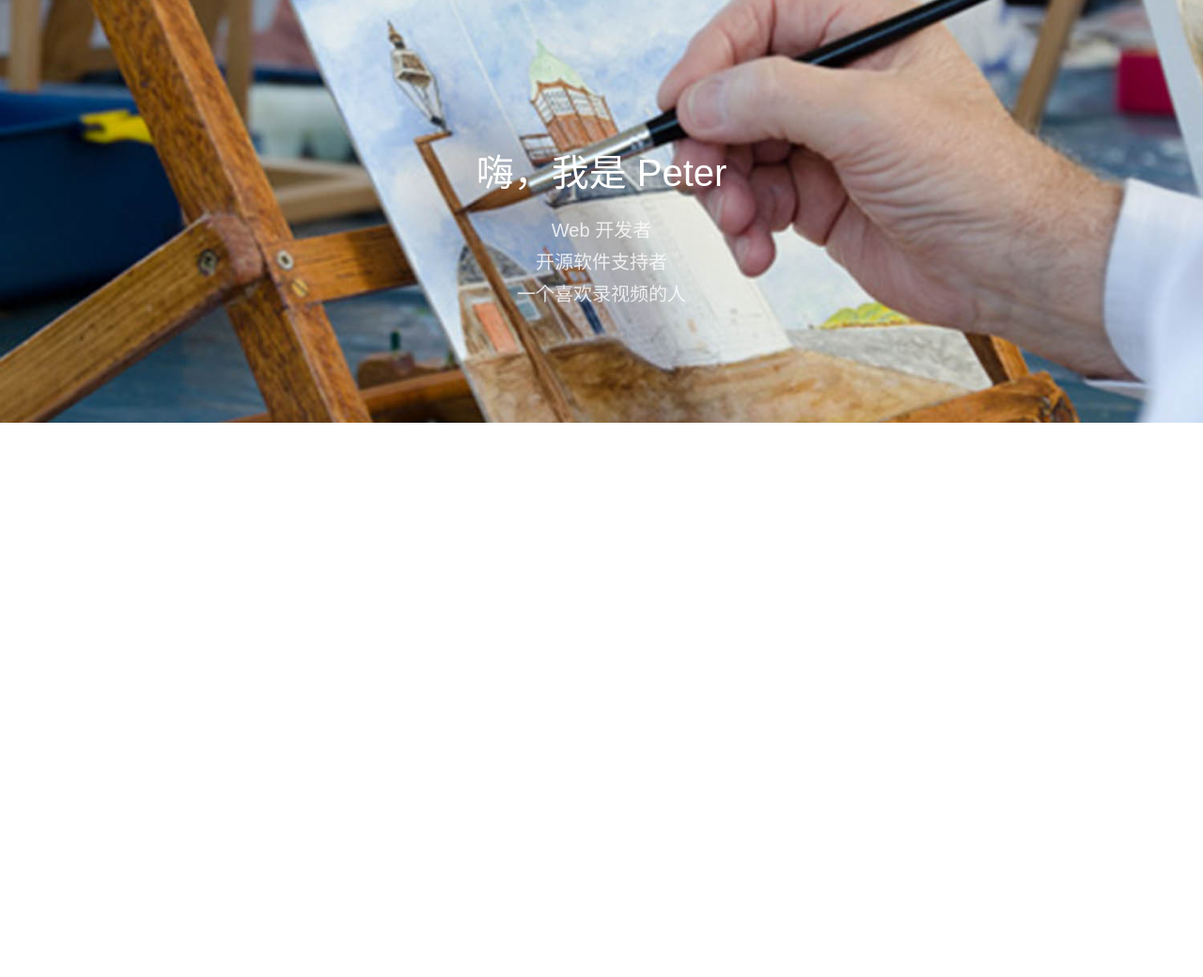
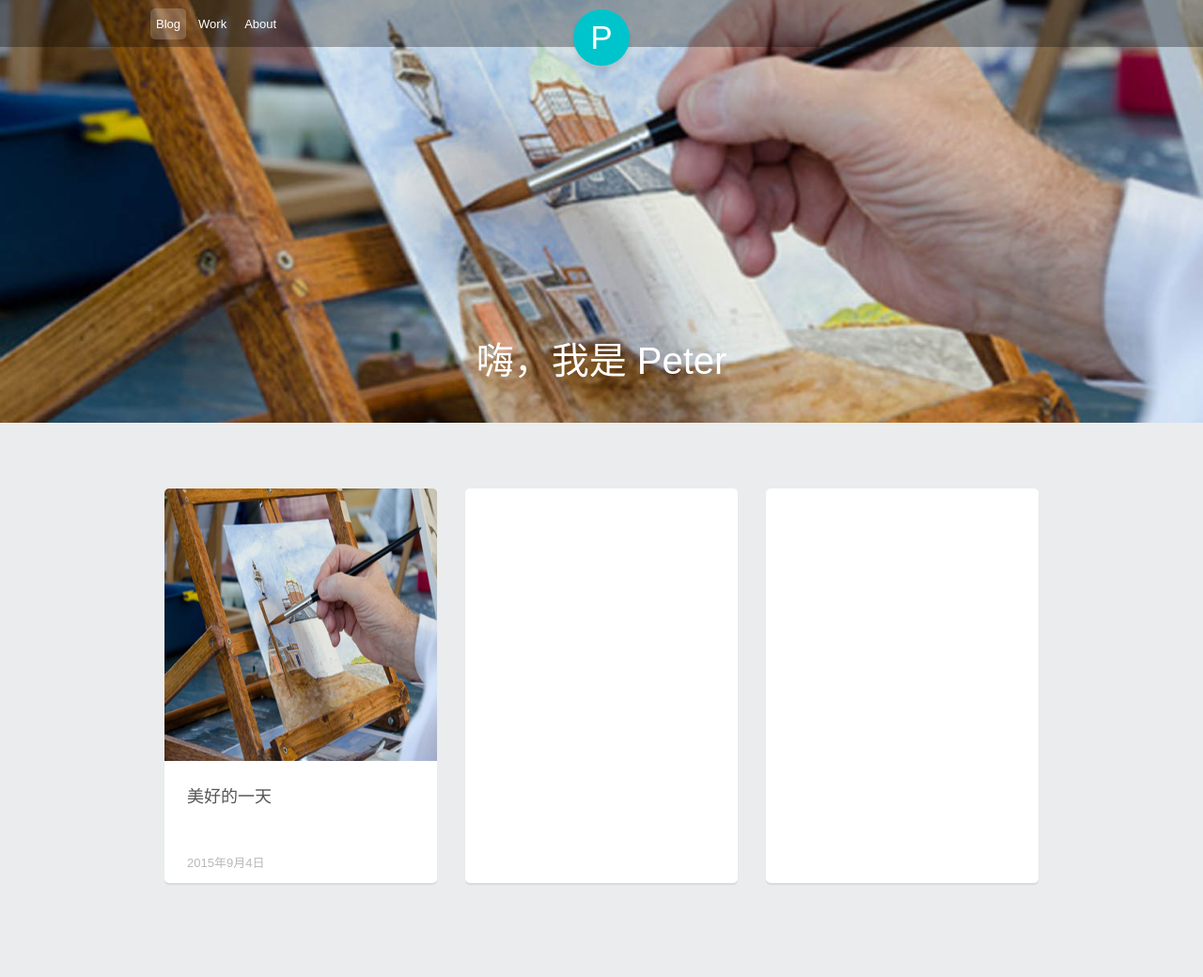
Before and after one commit to perfectfoolish/perfectfoolish.github.io, a website: page index.html in a window 1280 px wide. Shown: the whole page at 94% size. Before the commit the page ends 800 px from the top, so only its background shows below. Drawn offline with Linux system fonts and the light colour scheme.

Commit message:
post list

```diff
--- a/index.html
+++ b/index.html
@@ -4,15 +4,37 @@
   <meta charset="UTF-8">
   <link rel="stylesheet" type="text/css" href="main.css">
 </head>
-<body>
+<body class="welcome">
+  <div class="header">
+    <div class="container clearfix">
+      <ul class="nav">
+        <li class="current"><a href="">Blog</a></li>
+        <li><a href="">Work</a></li>
+        <li><a href="">About</a></li>
+      </ul>
+    </div>
+    <a href="/" class="logo">P</a>
+  </div>
   <div class="banner-page clearfix">
     <h1 class="tagline">
       嗨，我是 Peter
     </h1>
-    <div class="tagline-caption">
-      Web 开发者<br>
-      开源软件支持者<br>
-      一个喜欢录视频的人
+  </div>
+  <div class="post-list-wrapper">
+    <div class="container clearfix">
+      <div class="post">
+        <a href="post1.html" class="thumbnail-image">
+          <img src="images/learn-by-making.jpg" alt="" class="thumbnail">
+        </a>
+        <div class="post-info">
+          <h3>美好的一天</h3>
+        </div>
+        <div class="date">
+          2015年9月4日
+        </div>
+      </div>
+      <div class="post"></div>
+      <div class="post"></div>
     </div>
   </div>
 </body>
--- a/main.css
+++ b/main.css
@@ -9,6 +9,10 @@ body {
 }
 img {
   border: none;
+}
+.container {
+  width: 960px;
+  margin: 0 auto;
 }
 a {
   text-decoration: none;
@@ -25,7 +29,10 @@ a {
 .clearfix {
   *zoom: 1;
 }
-/* welcom.css */
+/* welcome.css */
+.welcome .header {
+  background: rgba(0,0,0,.3);
+}
 .banner-page {
   background: url("./images/learn-by-making.jpg");
   height: 450px;
@@ -33,18 +40,51 @@ a {
   background-position: 50% 50%;
 }
 .tagline {
-  margin-top: 150px;
+  margin-top: 350px;
   margin-bottom: 10px;
   color: #fff;
   text-align: center;
   font-size: 40px;
   font-weight: normal;
 }
-.tagline-caption {
-  color: #fff;
-  font-size: 20px;
-  text-align: center;
-  opacity: 0.8;
+.post-list-wrapper {
+  padding: 70px 0;
+  background: #ebeced;
+}
+.post {
+  float: left;
+  background: #fff;
+  width: 290px;
+  height: 420px;
+  margin-left: 15px;
+  margin-right: 15px;
+  margin-bottom: 30px;
+  border-radius: 5px;
+  box-shadow: 0 2px 1px rgba(0,0,0,.08);
+  /* 专门为date设置的relative */
+  position: relative;
+}
+.post .thumbnail {
+  display: block;
+  width: 290px;
+  height: 290px;
+  border-top-left-radius: 5px;
+  border-top-right-radius: 5px;
+}
+.post .post-info {
+  margin: 24px;
+}
+.post h3 {
+  font-size: 18px;
+  line-height: 1.6;
+  font-weight: normal;
+}
+.post .date {
+  position: absolute;
+  left: 24px;
+  bottom: 10px;
+  font-size: 13px;
+  color: #b5b9bd;
 }
 /* layout.css */
 
@@ -56,7 +96,31 @@ a {
   background: #00b0b8;
   height: 50px;
 }
-
+.header .nav {
+  margin: 0;
+  padding: 0;
+  float: left;
+  margin-top: 12px;
+}
+.header .nav li {
+  list-style: none;
+  float: left;
+  margin-right: 7px;
+}
+.header .nav li a {
+  color: #fff;
+  font-size: 13px;
+  padding: 8px 5px;
+  border: 1px solid transparent;
+  border-radius: 5px;
+}
+.header .nav li.current a {
+  background: rgba(255,255,255,.2);
+  border: 1px solid transparent;
+}
+.header .nav li a:hover {
+  border: 1px solid rgba(255,255,255,.2)
+}
 .header .logo {
   display: block;
   width: 60px;
```
Also changed, not shown: post1.html (+8 -1 lines).
